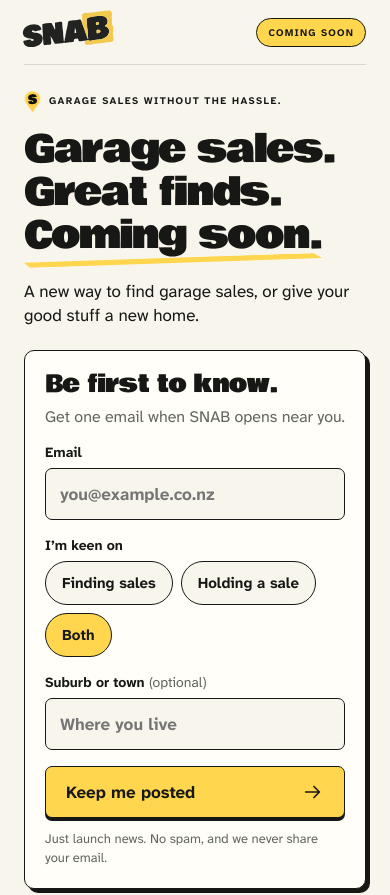
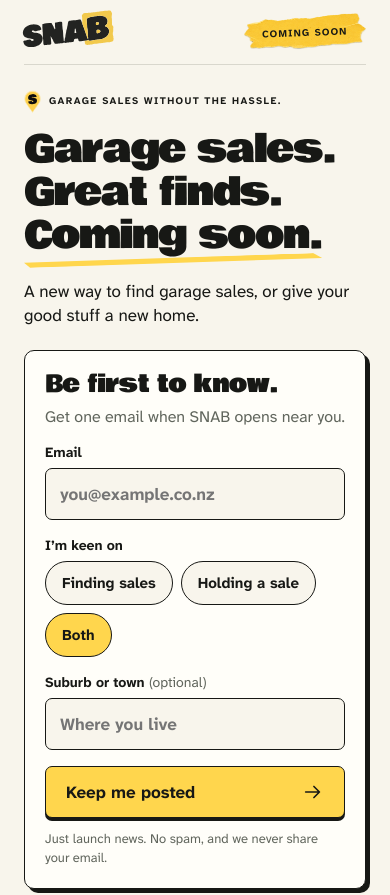
Before and after one commit to KoruForm/SNAB, a Next.js app: page /coming-soon in a window 390 px wide. Shown: the top 895 px of the page. Built offline with nearby package versions, Linux system fonts and the light colour scheme; no server answers.

Commit message:
Put the coming soon label on Josh's torn paper strip
Co-Authored-By: Claude Opus 5.5 (1M context) <noreply@anthropic.com>
Claude-Session: https://claude.ai/code/session_01JnPnZ3dwRedfutLVeyB4mx

```diff
--- a/app/globals.css
+++ b/app/globals.css
@@ -98,7 +98,7 @@ h2{margin:0;font-size:clamp(29px,3vw,40px);line-height:1.22}
 .landing-build-note{font-size:12px;line-height:1.5;color:var(--muted);margin:12px 0 0}
 
 /* Coming soon page: reuses the landing layout, plus the badge and interest form. */
-.soon-badge{margin:0;padding:8px 14px;border:1.5px solid var(--ink);border-radius:999px;background:var(--yellow);font-size:12px;font-weight:700;letter-spacing:.12em;text-transform:uppercase}
+.soon-badge{margin:0;padding:14px 26px 13px;background:url("/brand/coming-soon-tape.png") center/100% 100% no-repeat;font-size:12px;font-weight:700;letter-spacing:.12em;text-transform:uppercase;transform:rotate(-2deg)}
 .soon-hero{align-items:start}
 .soon-hero .landing-hero-figure{position:sticky;top:24px}
 .soon-form{margin-top:4px;padding:26px;background:var(--white);border:1.5px solid var(--ink);border-radius:10px;box-shadow:6px 6px 0 var(--ink);display:grid;gap:16px;max-width:520px;scroll-margin-top:24px}
@@ -180,7 +180,7 @@ h2{margin:0;font-size:clamp(29px,3vw,40px);line-height:1.22}
   .landing-footer-main>span{margin-left:auto;font-size:12px}
   .landing-footer-main>a:last-child{margin-left:0;font-size:12px}
   .landing-build-note{font-size:11px;margin-top:3px;max-width:420px}
-  .soon-badge{font-size:10px;padding:7px 11px}
+  .soon-badge{font-size:10px;padding:11px 18px 10px}
   .soon-hero .landing-hero-figure{position:static}
   .soon-form{padding:20px;box-shadow:4px 4px 0 var(--ink);max-width:none}
   .soon-last-note{font-size:16px}
```
Also changed, not shown: public/brand/coming-soon-tape.png (added).
